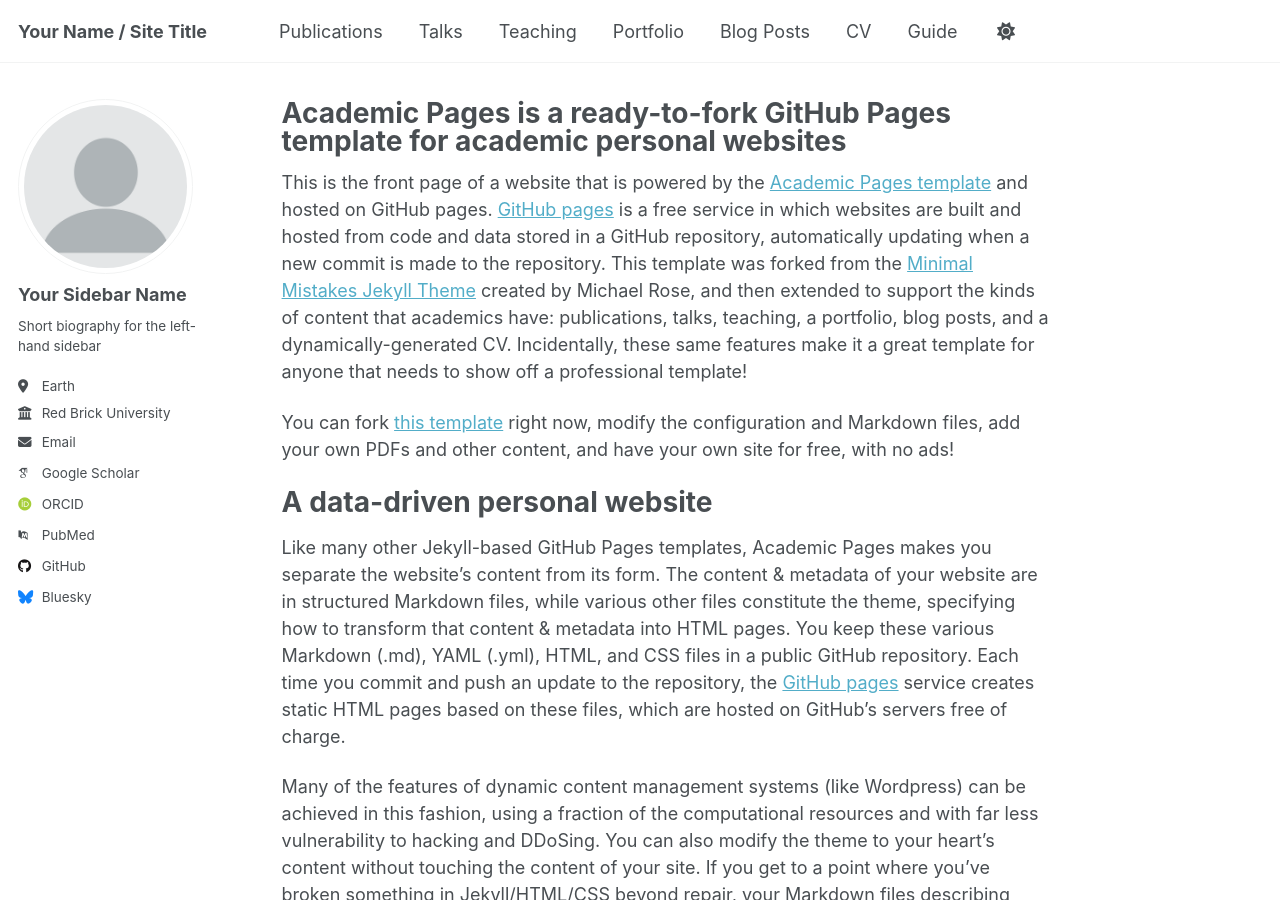
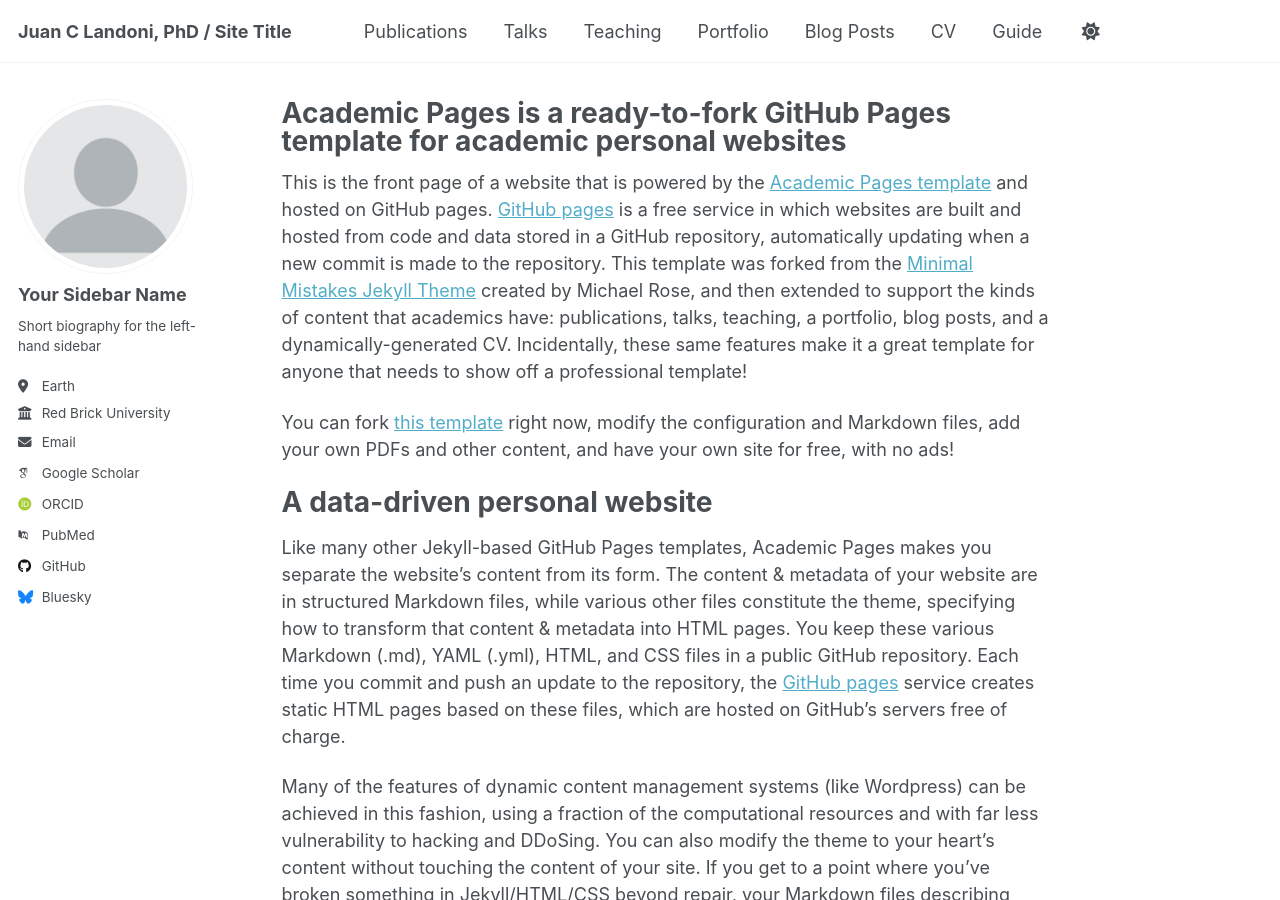
Before and after one commit to jclandoni/jclandoni.github.io, a Jekyll site: the page built from _pages/about.md, in a window 1280 px wide and 900 px high. Built offline with Jekyll 4.4.1, drawn with Linux system fonts in a browser that asks for light colours; some web fonts are replaced; a script that is not in the unit is left out.

Commit message:
Update _config.yml

```diff
--- a/_config.yml
+++ b/_config.yml
@@ -9,7 +9,7 @@
 # Basic Site Settings
 locale                   : "en-US"
 site_theme               : "default"
-title                    : "Your Name / Site Title"
+title                    : "Juan C Landoni, PhD / Site Title"
 title_separator          : "-"
 name                     : &name "Your Name"
 description              : &description "personal description"
```
